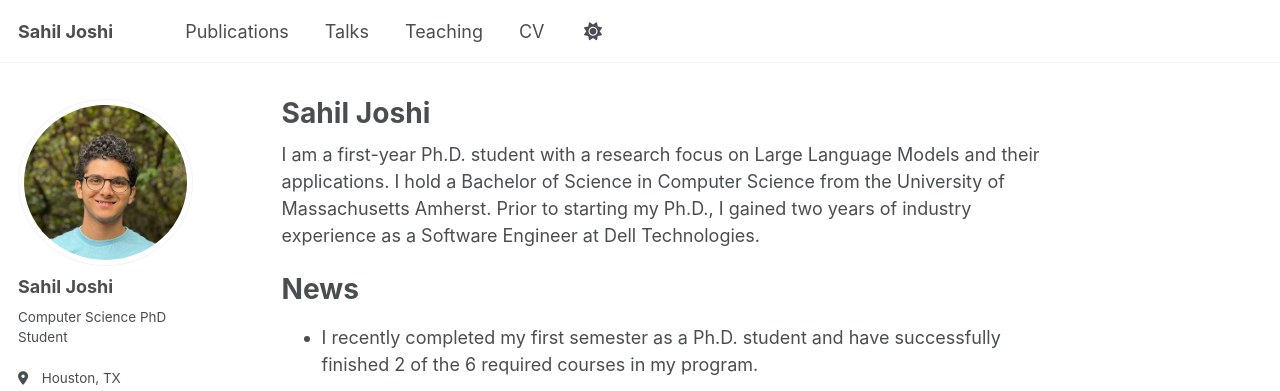
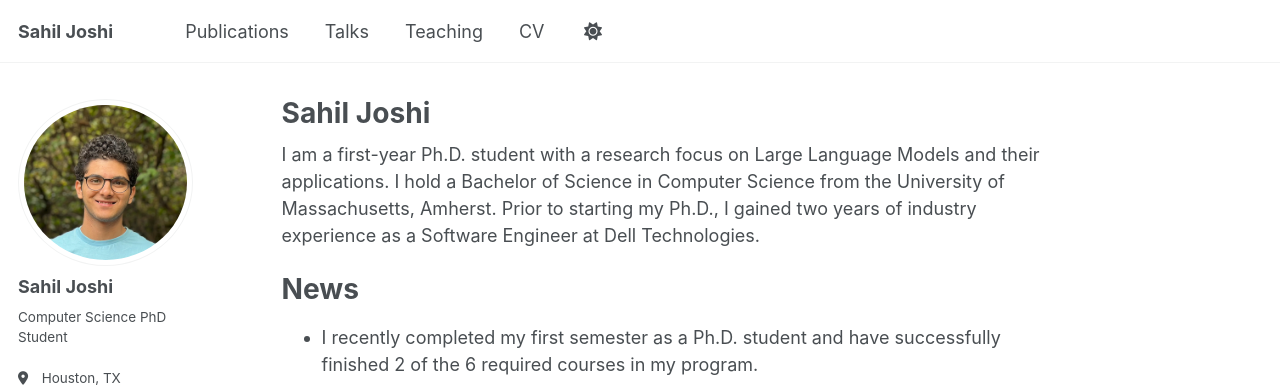
Before and after one commit to sahiljoshi515/sahiljoshi515.github.io, a Jekyll site: the page built from _pages/about.md, in a window 1280 px wide. Shown: the top 391 px of the page. Built offline with Jekyll 4.4.1, drawn with Linux system fonts in a browser that asks for light colours.

```diff
--- a/_pages/about.md
+++ b/_pages/about.md
@@ -7,7 +7,7 @@ redirect_from:
   - /about.html
 ---
 
-I am a first-year Ph.D. student with a research focus on Large Language Models and their applications. I hold a Bachelor of Science in Computer Science from the University of Massachusetts Amherst. Prior to starting my Ph.D., I gained two years of industry experience as a Software Engineer at Dell Technologies.
+I am a first-year Ph.D. student with a research focus on Large Language Models and their applications. I hold a Bachelor of Science in Computer Science from the University of Massachusetts, Amherst. Prior to starting my Ph.D., I gained two years of industry experience as a Software Engineer at Dell Technologies.
 
 
 News
```
